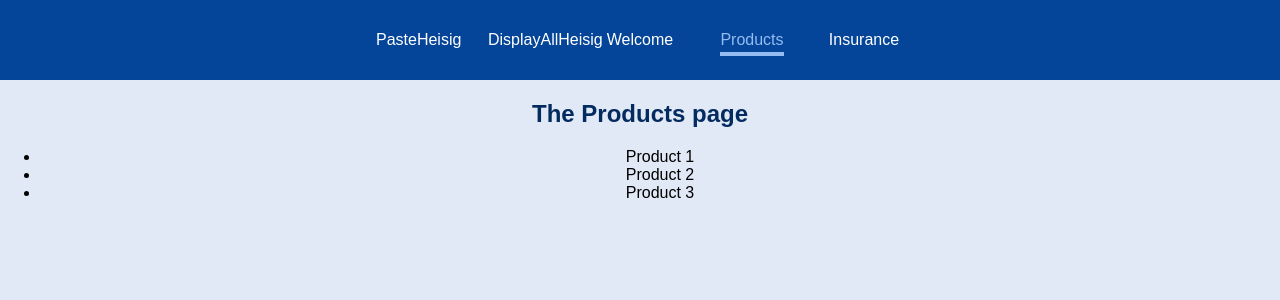
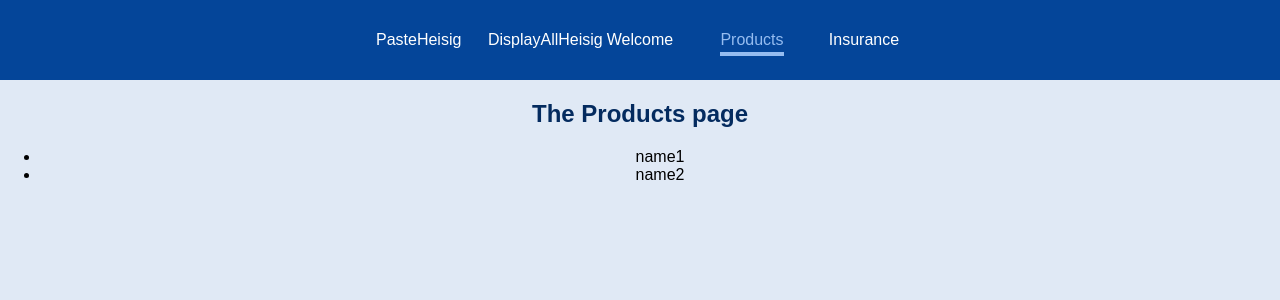
Before and after one commit to Weiqifan1/hanzimining, a React (Create React App) app: page /products in a window 1280 px wide. Shown: the top 300 px of the page. Built offline with nearby package versions, Linux system fonts and the light colour scheme.

Commit message:
2021-10-03_18.53: dummy products are rendered dynamically. Now need to create a list of json objects with heisig info.

```diff
--- a/src/pages/Products.tsx
+++ b/src/pages/Products.tsx
@@ -1,14 +1,25 @@
 import IPage from "../interfaces/page";
 
 const Products: React.FunctionComponent<IPage> = props => {
+
+    const allProducts = [
+        {
+            name: "name1",
+            info: "info1",
+            price: 1
+        },
+        {
+            name: "name2",
+            info: "info2",
+            price: 2
+        }
+    ]
 
     return (
     <section>
         <h1> The Products page </h1>
         <ul>
-            <li>Product 1</li>
-            <li>Product 2</li>
-            <li>Product 3</li>
+            {allProducts.map(meal => <li>{meal.name}</li>)}
         </ul>
     </section>
     );
```
